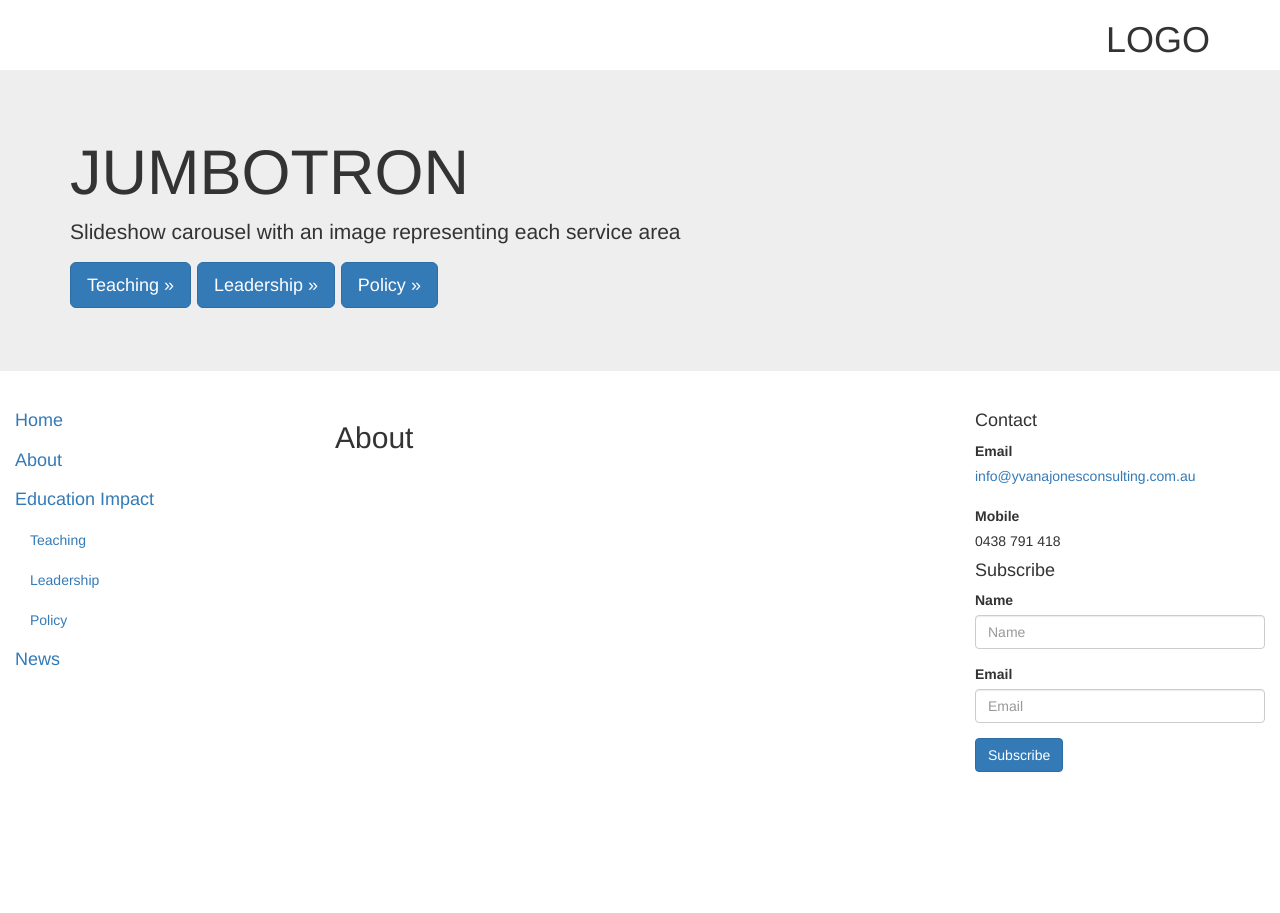
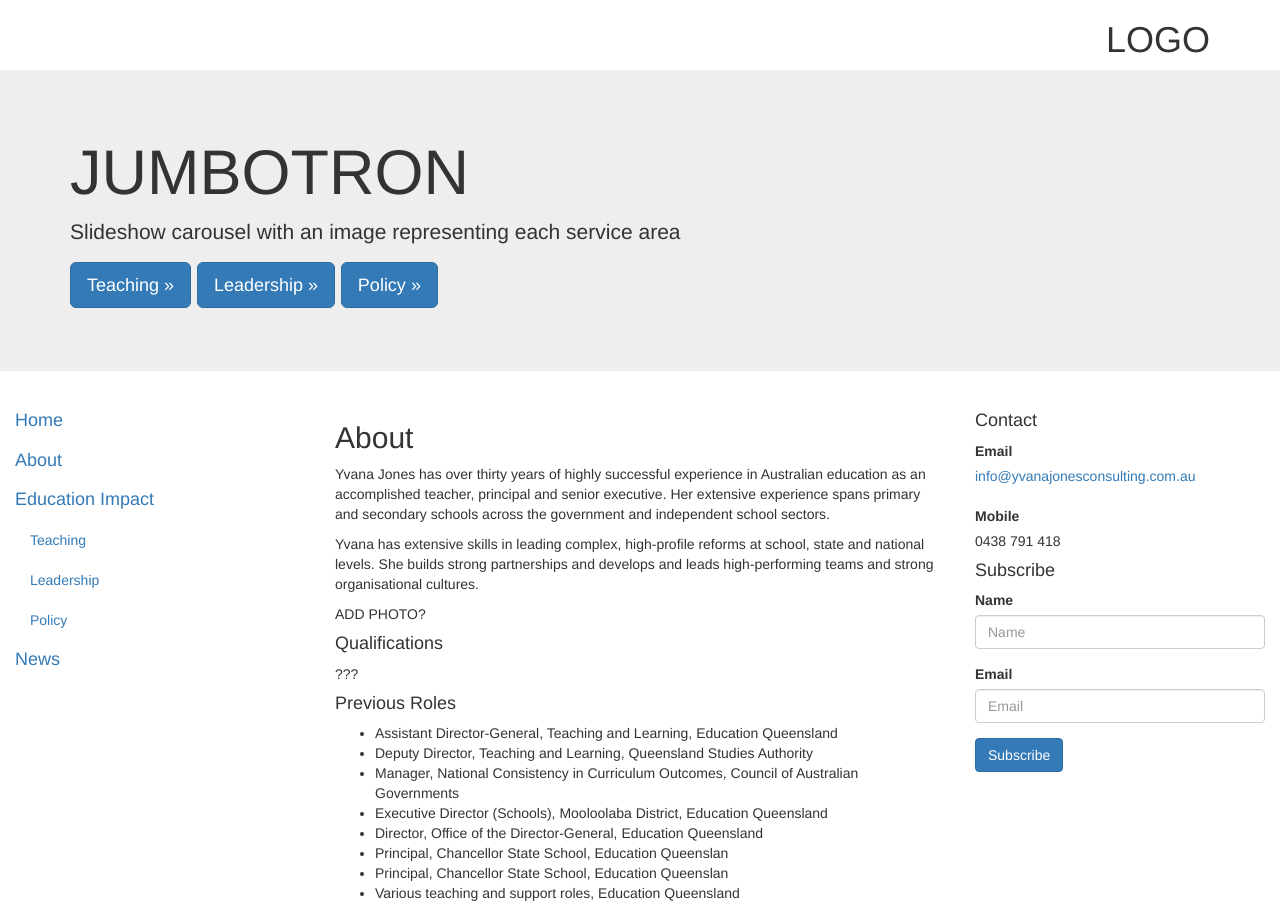
Before and after one commit to idm/idm.github.io, a Jekyll site: the page built from yjc/about.md, in a window 1280 px wide. Built offline with Jekyll 4.4.1, drawn with Linux system fonts in a browser that asks for light colours; nearby versions of some CDN libraries.

Commit message:
drafted About

```diff
--- a/yjc/about.md
+++ b/yjc/about.md
@@ -2,3 +2,21 @@
 layout: yjc
 title: About
 ---
+Yvana Jones has over thirty years of highly successful experience in Australian education as an accomplished teacher, principal and senior executive. Her extensive experience spans primary and secondary schools across the government and independent school sectors.
+
+Yvana has extensive skills in leading complex, high-profile reforms at school, state and national levels. She builds strong partnerships and develops and leads high-performing teams and strong organisational cultures.
+
+ADD PHOTO?
+
+<h4>Qualifications</h4>
+???
+
+<h4>Previous Roles</h4>
+*	Assistant Director-General, Teaching and Learning, Education Queensland
+*	Deputy Director, Teaching and Learning, Queensland Studies Authority
+*	Manager, National Consistency in Curriculum Outcomes, Council of Australian Governments
+*	Executive Director (Schools), Mooloolaba District, Education Queensland
+*	Director, Office of the Director-General, Education Queensland
+*	Principal, Chancellor State School, Education Queenslan
+*	Principal, Chancellor State School, Education Queenslan
+*	Various teaching and support roles, Education Queensland
```
Also changed, not shown: yjc/services.md (+1 -1 lines).
